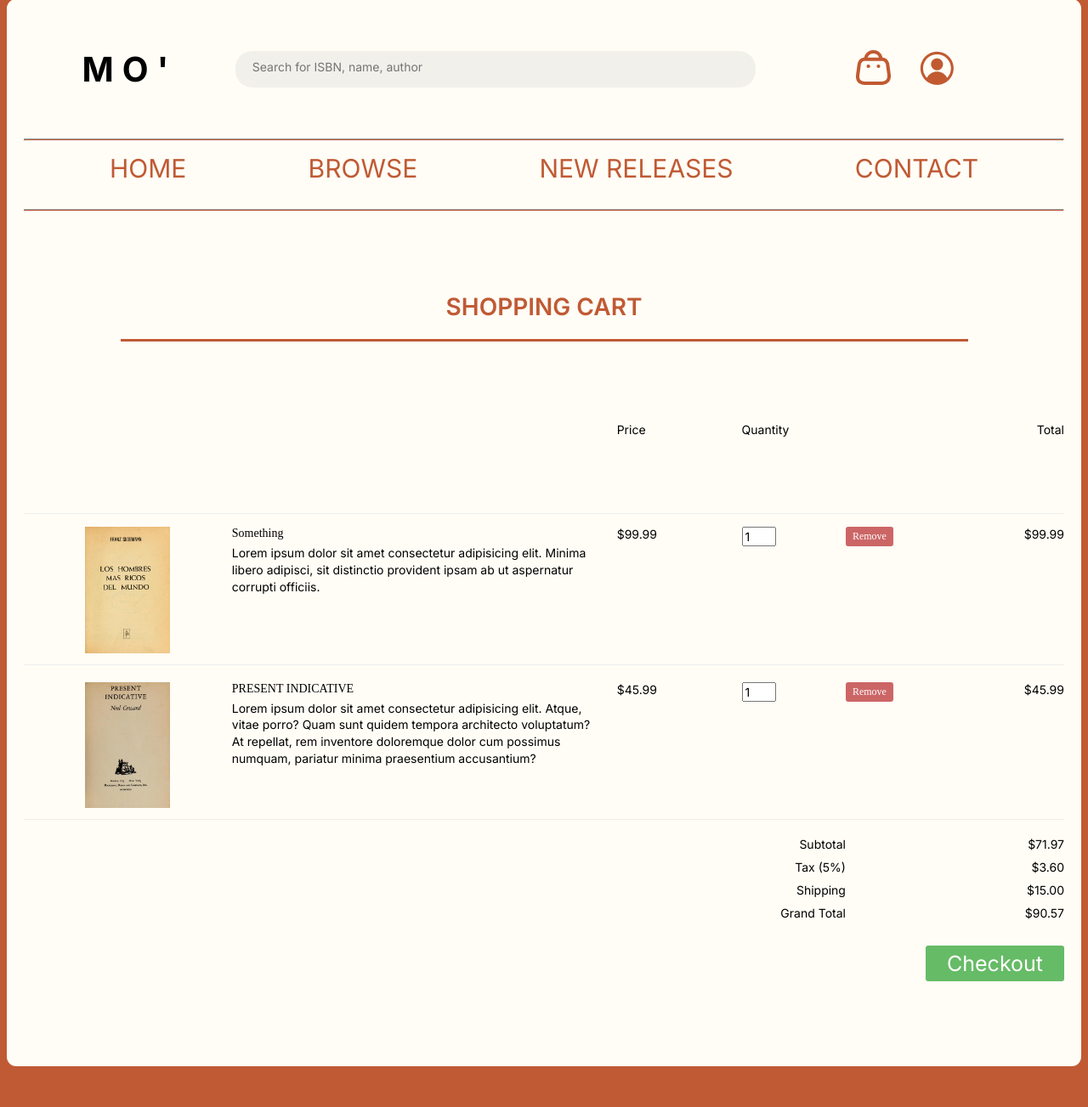
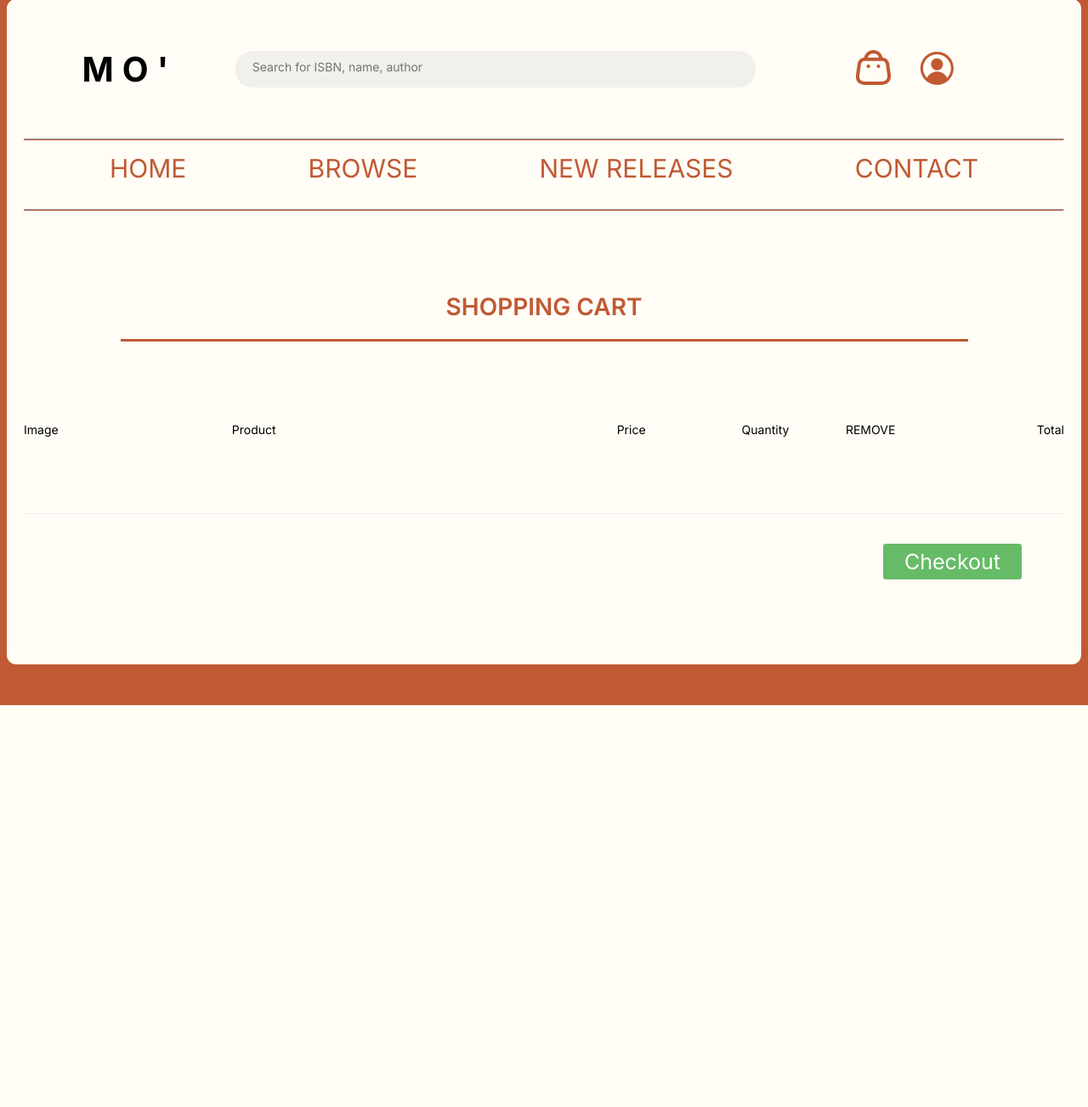
Before and after one commit to m-bobi/MO-Books, a PHP site: page /html/cart.html in a window 1280 px wide. Shown: the part 13-1316 px from the top of the page at 85% size. After the commit the page ends 843 px from the top, so only its background shows below. Run offline with PHP 8.4, Linux system fonts and the light colour scheme.

Commit message:
+ Made cart dynamic

```diff
--- a/css/cart.css
+++ b/css/cart.css
@@ -267,11 +267,6 @@
     border-bottom: 1px solid #eee;
 }
 
-.column-labels .product-image,
-.column-labels .product-details,
-.column-labels .product-removal {
-    text-indent: -9999px;
-}
 
 /* Product entries */
 .product {
@@ -317,29 +312,13 @@
 }
 
 /* Totals section */
-.totals .totals-item {
+#total-price {
     float: right;
-    clear: both;
-    width: 100%;
-    margin-bottom: 10px;
+    font-weight: 600;
+    font-size: 1.6rem;
+    padding: 25px;
 }
 
-.totals .totals-item label {
-    float: left;
-    clear: both;
-    width: 79%;
-    text-align: right;
-}
-
-.totals .totals-item .totals-value {
-    float: right;
-    width: 21%;
-    text-align: right;
-}
-
-.totals .totals-item-total {
-    font-family: "HelveticaNeue-Medium", "Helvetica Neue Medium";
-}
 
 .checkout {
     float: right;
@@ -361,10 +340,9 @@
     .shopping-cart {
         margin: 0;
         padding-top: 20px;
-        border-top: 1px solid #eee;
     }
 
-    .column-labels {
+    .column-labels label {
         display: none;
     }
 
@@ -389,19 +367,13 @@
     }
 
     .product-quantity {
-        width: 100px;
-    }
-
-    .product-quantity input {
-        margin-left: 20px;
-    }
-
-    .product-quantity:before {
-        content: 'x';
+        display: flex;
     }
 
     .product-removal {
-        width: auto;
+        padding-top: 30px;
+        display: flex;
+        align-items: center;
     }
 
     .product-line-price {
@@ -414,6 +386,7 @@
 @media screen and (max-width: 350px) {
     .product-removal {
         float: right;
+        padding: 40px;
     }
 
     .product-line-price {
@@ -422,16 +395,4 @@
         width: auto;
         margin-top: 10px;
     }
-
-    .product .product-line-price:before {
-        content: 'Item Total: $';
-    }
-
-    .totals .totals-item label {
-        width: 60%;
-    }
-
-    .totals .totals-item .totals-value {
-        width: 40%;
-    }
 }
--- a/css/globals.css
+++ b/css/globals.css
@@ -4,10 +4,6 @@
     box-sizing: border-box;
     font-size: 14px;
     font-family: 'Inter', sans-serif;
-}
-
-a {
-    text-decoration: none;
 }
 
 :root {
@@ -24,11 +20,8 @@ a {
     background-color: rgb(202, 76, 76);
 }
 
-i {
-    font-size: 20px;
-}
 
-/* 4. Elements - HTML Elements of the page h1-h6, etc. */
+/* Elements - HTML Elements of the page h1-h6, etc. */
 
 body {
     margin: 0;
@@ -39,6 +32,14 @@ body {
     /* Firefox */
     -ms-overflow-style: none;
     /* Internet Explorer 10+ */
+}
+
+i {
+    font-size: 20px;
+}
+
+a {
+    text-decoration: none;
 }
 
 a:hover {
--- a/html/cart.html
+++ b/html/cart.html
@@ -29,7 +29,7 @@
                 </hr>
                 <div class="navBar">
                     <a href="/home.html">HOME</a>
-                    <a href="#">BROWSE</a>
+                    <a href="browse.html">BROWSE</a>
                     <a href="">NEW RELEASES</a>
                     <a href="contact.html">CONTACT</a>
                 </div>
@@ -50,74 +50,18 @@
                     <label class="product-line-price">Total</label>
                 </div>
 
-                <div class="product">
-                    <div class="product-image">
-                        <img src="/resources/0005000209.jpg">
-                    </div>
-                    <div class="product-details">
-                        <div class="product-title">Something</div>
-                        <p class="product-description">Lorem ipsum dolor sit amet consectetur adipisicing elit. Minima
-                            libero adipisci, sit distinctio provident ipsam ab ut aspernatur corrupti officiis.</p>
-                    </div>
-                    <div class="product-price">99.99</div>
-                    <div class="product-quantity">
-                        <input type="number" value="1" min="1">
-                    </div>
-                    <div class="product-removal">
-                        <button class="remove-product">
-                            Remove
-                        </button>
-                    </div>
-                    <div class="product-line-price">99.99</div>
+                <div id="cart-container" class="column-labels">
+                    <!-- Cart items will be displayed here -->
                 </div>
 
-                <div class="product">
-                    <div class="product-image">
-                        <img src="/resources/0005000197.jpg">
-                    </div>
-                    <div class="product-details">
-                        <div class="product-title">PRESENT INDICATIVE</div>
-                        <p class="product-description">Lorem ipsum dolor sit amet consectetur adipisicing elit. Atque,
-                            vitae porro? Quam sunt quidem tempora architecto voluptatum? At repellat, rem inventore
-                            doloremque dolor cum possimus numquam, pariatur minima praesentium accusantium?</p>
-                    </div>
-                    <div class="product-price">45.99</div>
-                    <div class="product-quantity">
-                        <input type="number" value="1" min="1">
-                    </div>
-                    <div class="product-removal">
-                        <button class="remove-product">
-                            Remove
-                        </button>
-                    </div>
-                    <div class="product-line-price">45.99</div>
-                </div>
-
-                <div class="totals">
-                    <div class="totals-item">
-                        <label>Subtotal</label>
-                        <div class="totals-value" id="cart-subtotal">71.97</div>
-                    </div>
-                    <div class="totals-item">
-                        <label>Tax (5%)</label>
-                        <div class="totals-value" id="cart-tax">3.60</div>
-                    </div>
-                    <div class="totals-item">
-                        <label>Shipping</label>
-                        <div class="totals-value" id="cart-shipping">15.00</div>
-                    </div>
-                    <div class="totals-item totals-item-total">
-                        <label>Grand Total</label>
-                        <div class="totals-value" id="cart-total">90.57</div>
-                    </div>
-                </div>
+                <div id="total-price"></div>
 
                 <button class="checkout">Checkout</button>
 
             </div>
-        </div>
-    </div>
-    <script src="/js/cart.js"></script>
+
+            <script src="/js/cart.js"></script>
+
 </body>
 
 </html>
```
Also changed, not shown: html/browse.html (+9 -7 lines).
